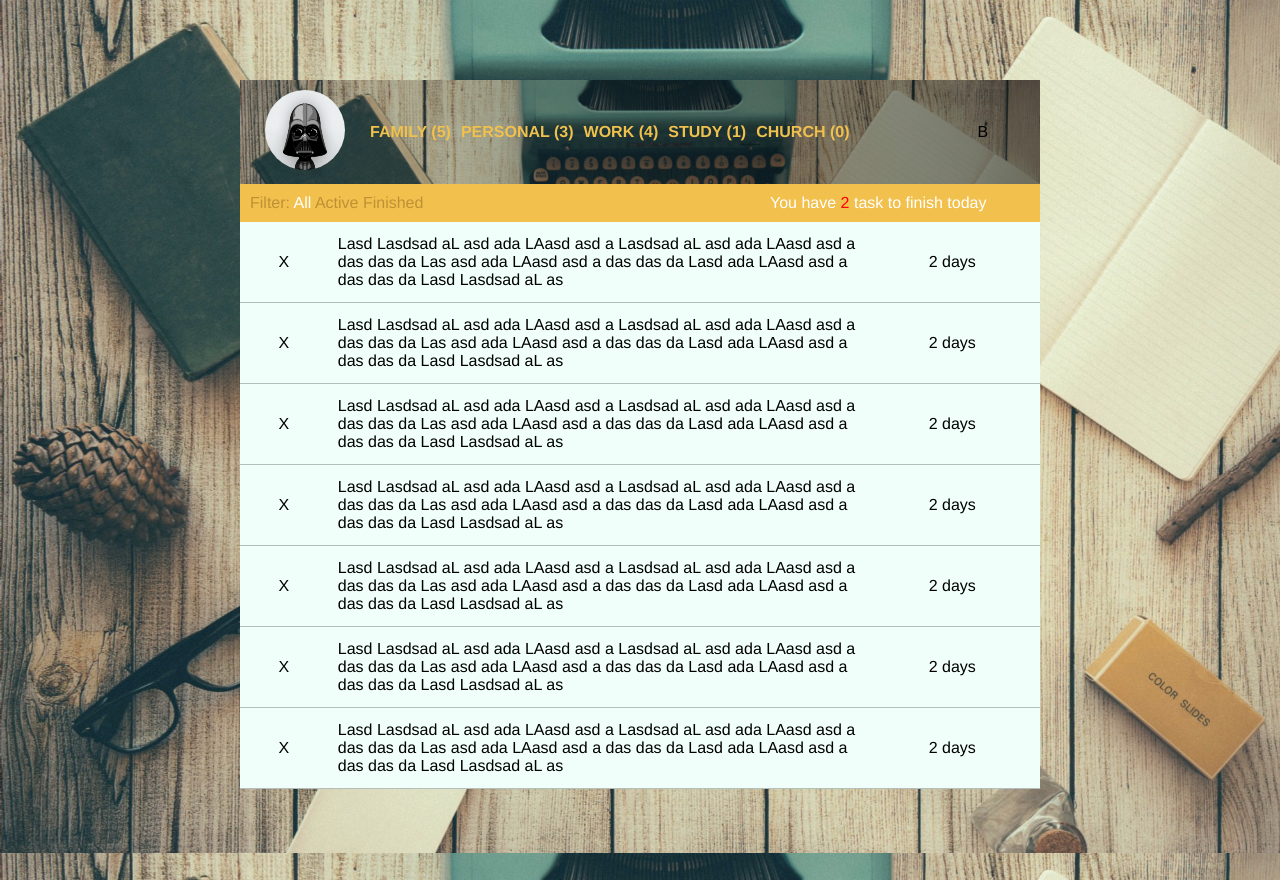
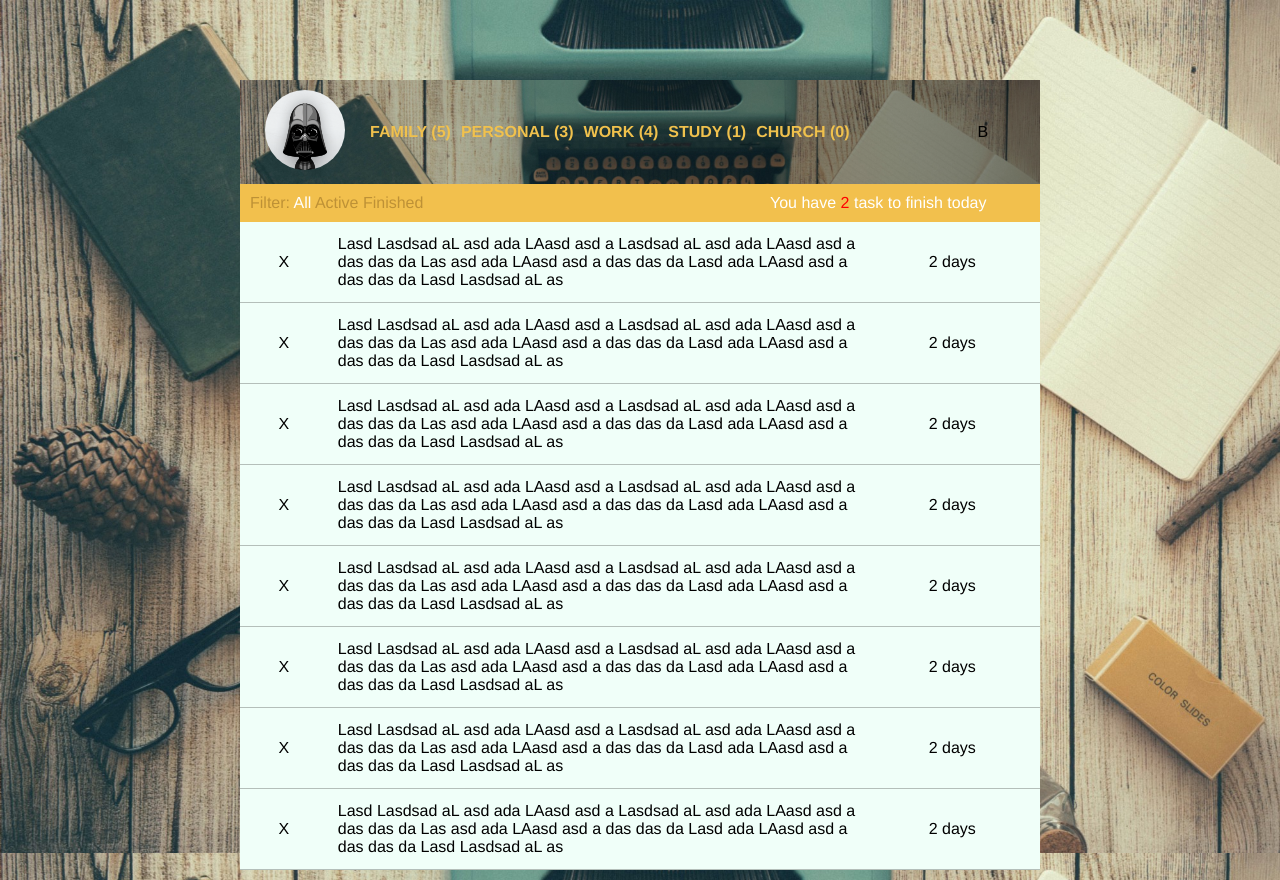
Before and after one commit to hebertporto/react-todo-list, a React app: page / in a window 1280 px wide. Built offline with nearby package versions, Linux system fonts and the light colour scheme.

Commit message:
ajustes em home component

```diff
--- a/src/modules/home/containers/Home.jsx
+++ b/src/modules/home/containers/Home.jsx
@@ -37,6 +37,7 @@ class Home extends Component {
       { key: 5, title: 'Finished' },
       { key: 6, title: 'Finished' },
       { key: 7, title: 'Finished' },
+      { key: 7, title: 'Finished' },
     ]
 
     return (
```
